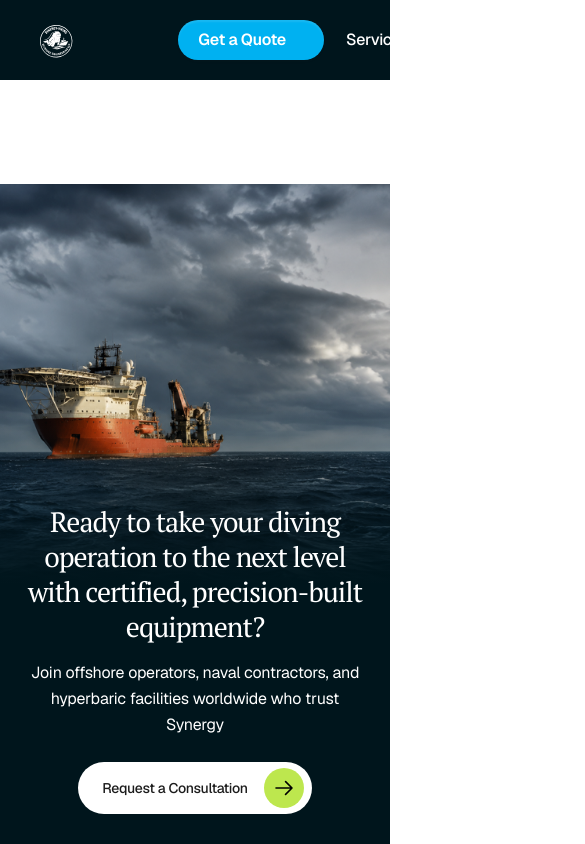
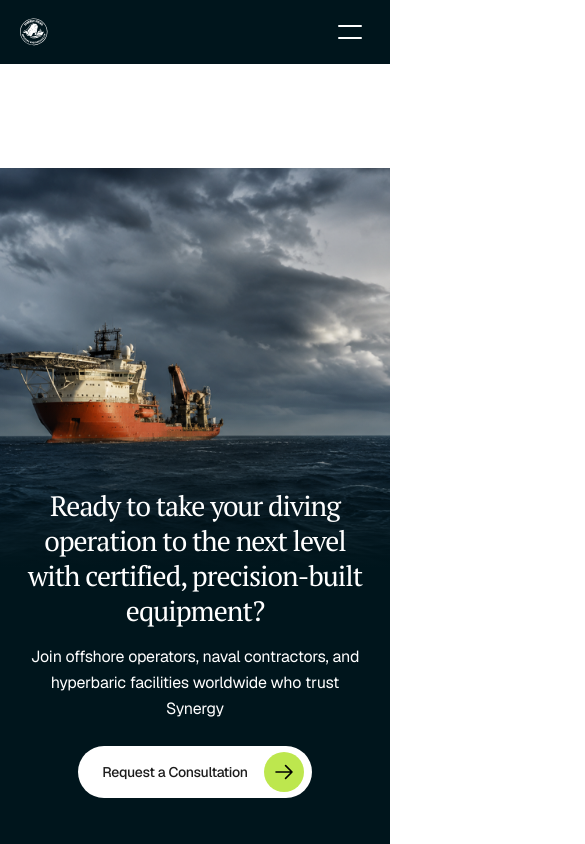
Before and after one commit to dinosourisme/Synergyvikingv1, a React (Vite) app in the folder Synergy viking/: page / in a window 390 px wide. Shown: the top 844 px of the page, 585 px wide, since content can reach past the window. Built offline with nearby package versions, Linux system fonts and the light colour scheme.

Commit message:
Fix Headers for Responsiveness

```diff
--- a/Synergy viking/src/components/layout/Header/Header.jsx
+++ b/Synergy viking/src/components/layout/Header/Header.jsx
@@ -1,5 +1,6 @@
-import { Link } from 'react-router-dom';
-import logo from '../../../assets/Headers/Vector.svg'
+import { useState, useEffect } from 'react';
+import { Link, useLocation } from 'react-router-dom';
+import logo from '../../../assets/Headers/Vector.svg';
 
 const navItems = [
   { label: 'Services', to: '/services' },
@@ -10,37 +11,161 @@ const navItems = [
 
 // By Taha Sayyed (17 June 2026)
 export default function Header() {
+  const [isMenuOpen, setIsMenuOpen] = useState(false);
+  const location = useLocation();
+
+  const toggleMenu = () => setIsMenuOpen((prev) => !prev);
+  const closeMenu = () => setIsMenuOpen(false);
+
+  // Lock body scroll when menu is open
+  useEffect(() => {
+    if (isMenuOpen) {
+      document.body.style.overflow = 'hidden';
+    } else {
+      document.body.style.overflow = '';
+    }
+    return () => {
+      document.body.style.overflow = '';
+    };
+  }, [isMenuOpen]);
+
   return (
-    <header className="relative w-full h-20 bg-[#00151C] font-geist">
-      {/* Logo placeholder */}
-      <div className="absolute left-10 top-[25px] w-[33.35px] h-[32.54px]">
+    <header className="relative z-40 w-full h-16 md:h-20 bg-[#00151C] font-geist">
+      <div className="flex items-center justify-between h-full px-5 sm:px-6 md:px-8 lg:px-10">
+        {/* Logo */}
+        <Link to="/" className="flex items-center" onClick={closeMenu}>
+          <div className="w-7 h-7 md:w-8 md:h-8 lg:w-[33.35px] lg:h-[32.54px]">
             <img src={logo} alt="Logo" className="w-full h-full" />
           </div>
+        </Link>
 
-      {/* Navigation */}
-      <nav className="absolute left-[346px] top-[28px] h-6 flex items-center gap-[87px] hover:[&>a]:opacity-80">
-        {navItems.map((item) => (
+        {/* Desktop Navigation (lg and up) */}
+        <nav className="hidden lg:flex items-center gap-10 xl:gap-[87px]">
+          {navItems.map((item) => {
+            const isActive = location.pathname === item.to;
+            return (
               <Link
                 key={item.label}
                 to={item.to}
-            className="group relative text-base font-medium font-geist text-white tracking-[-0.32px] leading-6 transition-opacity duration-200 hover:!opacity-100"
+                className={`group relative text-base font-medium font-geist text-white tracking-[-0.32px] leading-6 transition-opacity duration-200 ${
+                  isActive ? 'opacity-100' : 'opacity-80 hover:opacity-100'
+                }`}
               >
                 {item.label}
-            <span className="absolute left-0 bottom-0 w-0 h-[1px] bg-white transition-all duration-300 group-hover:w-full" />
+                <span
+                  className={`absolute left-0 bottom-0 h-[1px] bg-white transition-all duration-300 ${
+                    isActive ? 'w-full' : 'w-0 group-hover:w-full'
+                  }`}
+                />
               </Link>
-        ))}
+            );
+          })}
         </nav>
 
-      {/* Get a Quote Button */}
+        {/* Desktop CTA Button */}
         <button
           type="button"
-        className="absolute right-[66px] top-1/2 -translate-y-1/2 h-10 px-5 py-2 bg-[#00B1F1] rounded-[100px] shadow-[0px_2px_2.667px_-0.667px_rgba(42,42,42,0.1),0px_0.667px_0.667px_rgba(42,42,42,0.08),inset_0px_2px_2px_rgba(255,255,255,0.1)] flex items-center justify-center gap-3 group cursor-pointer"
+          className="hidden lg:flex items-center h-10 px-5 py-2 bg-[#00B1F1] rounded-[100px] shadow-[0px_2px_2.667px_-0.667px_rgba(42,42,42,0.1),0px_0.667px_0.667px_rgba(42,42,42,0.08),inset_0px_2px_2px_rgba(255,255,255,0.1)] gap-3 group cursor-pointer"
         >
           <span className="text-base font-semibold text-white tracking-[-0.32px] leading-6">
             Get a Quote
           </span>
           <span className="w-1.5 h-1.5 rounded-full bg-white opacity-0 transition-opacity duration-300 group-hover:opacity-100" />
         </button>
+
+        {/* Mobile/Tablet Hamburger Button */}
+        <button
+          type="button"
+          onClick={toggleMenu}
+          className="lg:hidden relative w-10 h-10 flex items-center justify-center focus:outline-none"
+          aria-label={isMenuOpen ? 'Close menu' : 'Open menu'}
+        >
+          <div className="relative w-6 h-3.5 flex flex-col justify-between">
+            <span
+              className={`block w-full h-[2px] bg-white rounded-full transition-all duration-300 origin-center ${
+                isMenuOpen ? 'rotate-45 translate-y-[6px]' : ''
+              }`}
+            />
+            <span
+              className={`block w-full h-[2px] bg-white rounded-full transition-all duration-300 origin-center ${
+                isMenuOpen ? '-rotate-45 -translate-y-[6px]' : ''
+              }`}
+            />
+          </div>
+        </button>
+      </div>
+
+      {/* Mobile/Tablet Slide-in Menu */}
+      <div
+        className={`fixed inset-0 z-50 lg:hidden transition-opacity duration-300 ${
+          isMenuOpen ? 'opacity-100 pointer-events-auto' : 'opacity-0 pointer-events-none'
+        }`}
+      >
+        {/* Backdrop */}
+        <div
+          className="absolute inset-0 bg-black/60 backdrop-blur-sm"
+          onClick={closeMenu}
+        />
+
+        {/* Slide-in Panel */}
+        <div
+          className={`absolute top-0 right-0 h-full w-[280px] sm:w-[300px] md:w-[340px] bg-[#00151C] shadow-2xl transform transition-transform duration-300 ease-out ${
+            isMenuOpen ? 'translate-x-0' : 'translate-x-full'
+          }`}
+        >
+          {/* Close button inside panel */}
+          <div className="flex items-center justify-end h-16 md:h-20 px-5 sm:px-6 md:px-8">
+            <button
+              type="button"
+              onClick={closeMenu}
+              className="w-10 h-10 flex items-center justify-center focus:outline-none"
+              aria-label="Close menu"
+            >
+              <div className="relative w-6 h-3.5 flex flex-col justify-between">
+                <span className="block w-full h-[2px] bg-white rounded-full rotate-45 translate-y-[6px]" />
+                <span className="block w-full h-[2px] bg-white rounded-full -rotate-45 -translate-y-[6px]" />
+              </div>
+            </button>
+          </div>
+
+          {/* Menu Content */}
+          <div className="px-8 sm:px-10 md:px-12 pt-2">
+            <nav className="flex flex-col gap-6 sm:gap-7">
+              {navItems.map((item) => {
+                const isActive = location.pathname === item.to;
+                return (
+                  <Link
+                    key={item.label}
+                    to={item.to}
+                    onClick={closeMenu}
+                    className={`relative text-lg sm:text-xl font-medium font-geist text-white tracking-[-0.32px] leading-6 w-fit transition-opacity duration-200 ${
+                      isActive ? 'opacity-100' : 'opacity-80 hover:opacity-100'
+                    }`}
+                  >
+                    {item.label}
+                    <span
+                      className={`absolute left-0 -bottom-1 h-[1px] bg-white transition-all duration-300 ${
+                        isActive ? 'w-full' : 'w-0'
+                      }`}
+                    />
+                  </Link>
+                );
+              })}
+            </nav>
+
+            {/* CTA Button in Menu */}
+            <button
+              type="button"
+              className="mt-10 sm:mt-12 w-full h-12 sm:h-14 bg-[#00B1F1] rounded-[100px] shadow-[0px_2px_2.667px_-0.667px_rgba(42,42,42,0.1),0px_0.667px_0.667px_rgba(42,42,42,0.08),inset_0px_2px_2px_rgba(255,255,255,0.1)] flex items-center justify-center gap-3 group cursor-pointer"
+            >
+              <span className="text-base sm:text-lg font-semibold text-white tracking-[-0.32px] leading-6">
+                Get a Quote
+              </span>
+              <span className="w-1.5 h-1.5 rounded-full bg-white opacity-0 transition-opacity duration-300 group-hover:opacity-100" />
+            </button>
+          </div>
+        </div>
+      </div>
     </header>
   );
 }
```
Lines whose indentation alone changed are shown as unchanged.
